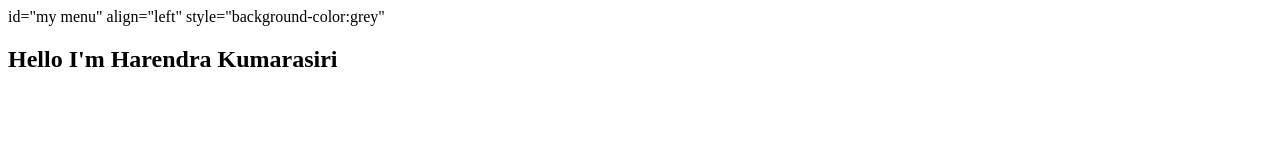
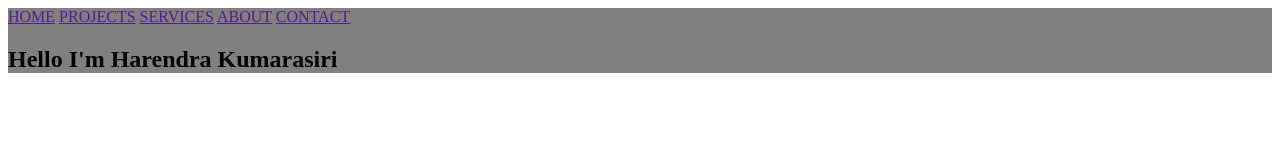
Before and after one commit to harrencode/harendra-kumarasiri.github.io, a plain HTML site: page index.html in a window 1280 px wide. Drawn offline with Linux system fonts and the light colour scheme.

Commit message:
Update index.html

```diff
--- a/index.html
+++ b/index.html
@@ -5,7 +5,14 @@
   </head>
   <body>
 
-    <div> id="my menu" align="left" style="background-color:grey"</div>
+    <div id="my menu" align="left" style="background-color:grey"</div>
+    <a href="">HOME</a>
+    <a href="">PROJECTS</a>
+    <a href="">SERVICES</a>
+    <a href="">ABOUT</a>
+    <a href="">CONTACT</a>
+
     <h2>Hello I'm Harendra Kumarasiri</h2>
+
   </body>
 </html>
```
